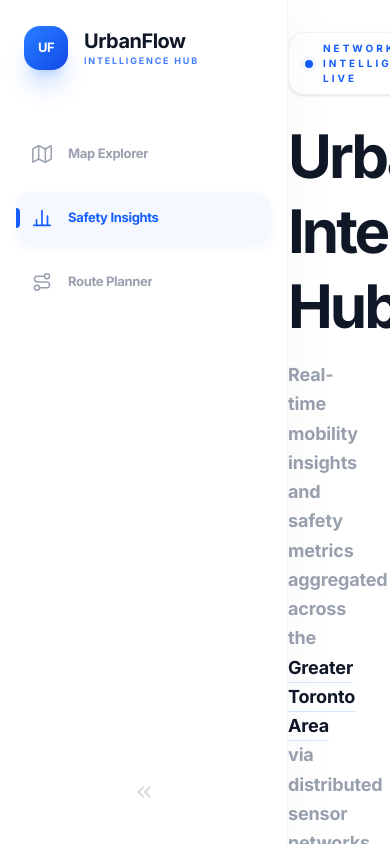
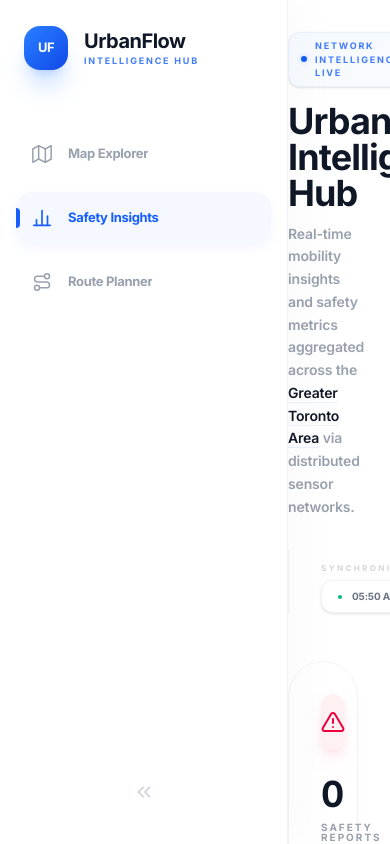
Before and after one commit to bolanthebot/Hack-Canada-Project, a React (Vite) app in the folder frontend/: page /dashboard in a window 390 px wide. Built offline with nearby package versions, Linux system fonts and the light colour scheme; no server answers.

Commit message:
style: minimize and professionalize Safety Insights dashboard

```diff
--- a/frontend/src/components/Dashboard/DashboardCharts.jsx
+++ b/frontend/src/components/Dashboard/DashboardCharts.jsx
@@ -50,19 +50,18 @@ const CustomTooltip = ({ active, payload, label }) => {
 
 function ChartCard({ title, subtitle, children, wide }) {
   return (
-    <div className={`bg-white border border-gray-100 rounded-[2.5rem] p-10 ${wide ? 'lg:col-span-2' : ''} animate-in fade-in slide-in-from-bottom-8 duration-1000 ease-out shadow-[0_10px_40px_-15px_rgba(0,0,0,0.03)] hover:shadow-[0_25px_70px_-15px_rgba(0,0,0,0.08)] transition-all group`}>
-      <div className="flex items-center justify-between mb-12">
+    <div className={`bg-white border border-gray-100/80 rounded-[2rem] p-8 ${wide ? 'lg:col-span-2' : ''} animate-in fade-in slide-in-from-bottom-8 duration-1000 ease-out shadow-[0_8px_30px_rgba(0,0,0,0.02)] hover:shadow-[0_20px_50px_rgba(0,0,0,0.06)] transition-all group`}>
+      <div className="flex items-center justify-between mb-10">
         <div>
-          <h3 className="text-[10px] font-black text-gray-400 uppercase tracking-[0.4em] mb-2">{title}</h3>
-          <p className="text-[11px] font-bold text-gray-300 tracking-tight">{subtitle || 'Regional Data Points'}</p>
+          <h3 className="text-[9px] font-black text-gray-400 uppercase tracking-[0.4em] mb-1.5">{title}</h3>
+          <p className="text-[10px] font-bold text-gray-300 tracking-tight">{subtitle || 'Regional Data Points'}</p>
         </div>
-        <div className="flex gap-1.5 opacity-20 group-hover:opacity-100 transition-opacity duration-700">
-          <div className="w-1.5 h-1.5 rounded-full bg-blue-500"></div>
-          <div className="w-1.5 h-1.5 rounded-full bg-emerald-500"></div>
-          <div className="w-1.5 h-1.5 rounded-full bg-rose-500"></div>
+        <div className="flex gap-1 opacity-10 group-hover:opacity-100 transition-opacity duration-700">
+          <div className="w-1 h-1 rounded-full bg-blue-500"></div>
+          <div className="w-1 h-1 rounded-full bg-emerald-500"></div>
         </div>
       </div>
-      <div style={{ width: '100%', height: 320 }}>
+      <div style={{ width: '100%', height: 240 }}>
         <ResponsiveContainer>{children}</ResponsiveContainer>
       </div>
     </div>
--- a/frontend/src/pages/DashboardPage.jsx
+++ b/frontend/src/pages/DashboardPage.jsx
@@ -42,33 +42,29 @@ export default function DashboardPage() {
     <div className="p-8 lg:p-16">
       <div className="max-w-[1600px] mx-auto">
         {/* Header Section */}
-        <div className="mb-16 flex flex-col xl:flex-row xl:items-end justify-between gap-10 animate-in fade-in slide-in-from-top-8 duration-1000 ease-out">
+        <div className="mb-12 flex flex-col xl:flex-row xl:items-end justify-between gap-8 animate-in fade-in slide-in-from-top-6 duration-1000 ease-out">
           <div>
-            <div className="inline-flex items-center gap-2.5 px-4 py-2 rounded-2xl bg-white border border-gray-100 mb-6 shadow-sm group cursor-default">
-              <span className="relative flex h-2 w-2">
+            <div className="inline-flex items-center gap-2 px-3 py-1.5 rounded-xl bg-blue-50/50 border border-blue-100/50 mb-4 shadow-sm group cursor-default">
+              <span className="relative flex h-1.5 w-1.5">
                 <span className="animate-ping absolute inline-flex h-full w-full rounded-full bg-blue-400 opacity-75"></span>
-                <span className="relative inline-flex rounded-full h-2 w-2 bg-blue-600"></span>
+                <span className="relative inline-flex rounded-full h-1.5 w-1.5 bg-blue-600"></span>
               </span>
-              <span className="text-[10px] font-black text-blue-600 uppercase tracking-[0.3em]">Network Intelligence Live</span>
+              <span className="text-[9px] font-black text-blue-600/80 uppercase tracking-[0.2em]">Network Intelligence Live</span>
             </div>
-            <h1 className="text-6xl font-black text-gray-900 tracking-tighter leading-tight mb-4">
+            <h1 className="text-4xl font-black text-gray-900 tracking-tight leading-none mb-3">
               Urban Intelligence Hub
             </h1>
-            <p className="text-lg font-bold text-gray-400 max-w-3xl leading-relaxed">
-              Real-time mobility insights and safety metrics aggregated across the <span className="text-gray-900 underline decoration-blue-500/20 underline-offset-8">Greater Toronto Area</span> via distributed sensor networks.
+            <p className="text-sm font-semibold text-gray-400 max-w-2xl leading-relaxed">
+              Real-time mobility insights and safety metrics aggregated across the <span className="text-gray-900 underline decoration-blue-500/10 underline-offset-4">Greater Toronto Area</span> via distributed sensor networks.
             </p>
           </div>
 
-          <div className="flex items-center gap-8">
-            <div className="text-right hidden xl:block border-l border-gray-100 pl-10">
-              <div className="text-[9px] font-black text-gray-300 uppercase tracking-[0.4em] mb-2">Protocol Health</div>
-              <div className="text-xs font-black text-emerald-500 tabular-nums">99.9% Uptime</div>
-            </div>
-            <div className="text-right border-l border-gray-100 pl-10">
-              <div className="text-[9px] font-black text-gray-300 uppercase tracking-[0.4em] mb-2">Data Synchronicity</div>
-              <div className="text-xs font-bold text-gray-600 bg-white px-5 py-2.5 rounded-2xl border border-gray-100 shadow-sm flex items-center gap-3">
-                <div className="w-1.5 h-1.5 rounded-full bg-emerald-500"></div>
-                {new Date().toLocaleTimeString([], { hour: '2-digit', minute: '2-digit' })} Freshness
+          <div className="flex items-center gap-6">
+            <div className="text-right border-l border-gray-100 pl-8">
+              <div className="text-[8px] font-black text-gray-300 uppercase tracking-[0.3em] mb-1.5">Data Synchronicity</div>
+              <div className="text-[10px] font-bold text-gray-500 bg-white px-4 py-2 rounded-xl border border-gray-100 shadow-sm flex items-center gap-2.5">
+                <div className="w-1 h-1 rounded-full bg-emerald-500"></div>
+                {new Date().toLocaleTimeString([], { hour: '2-digit', minute: '2-digit' })}
               </div>
             </div>
           </div>
```
